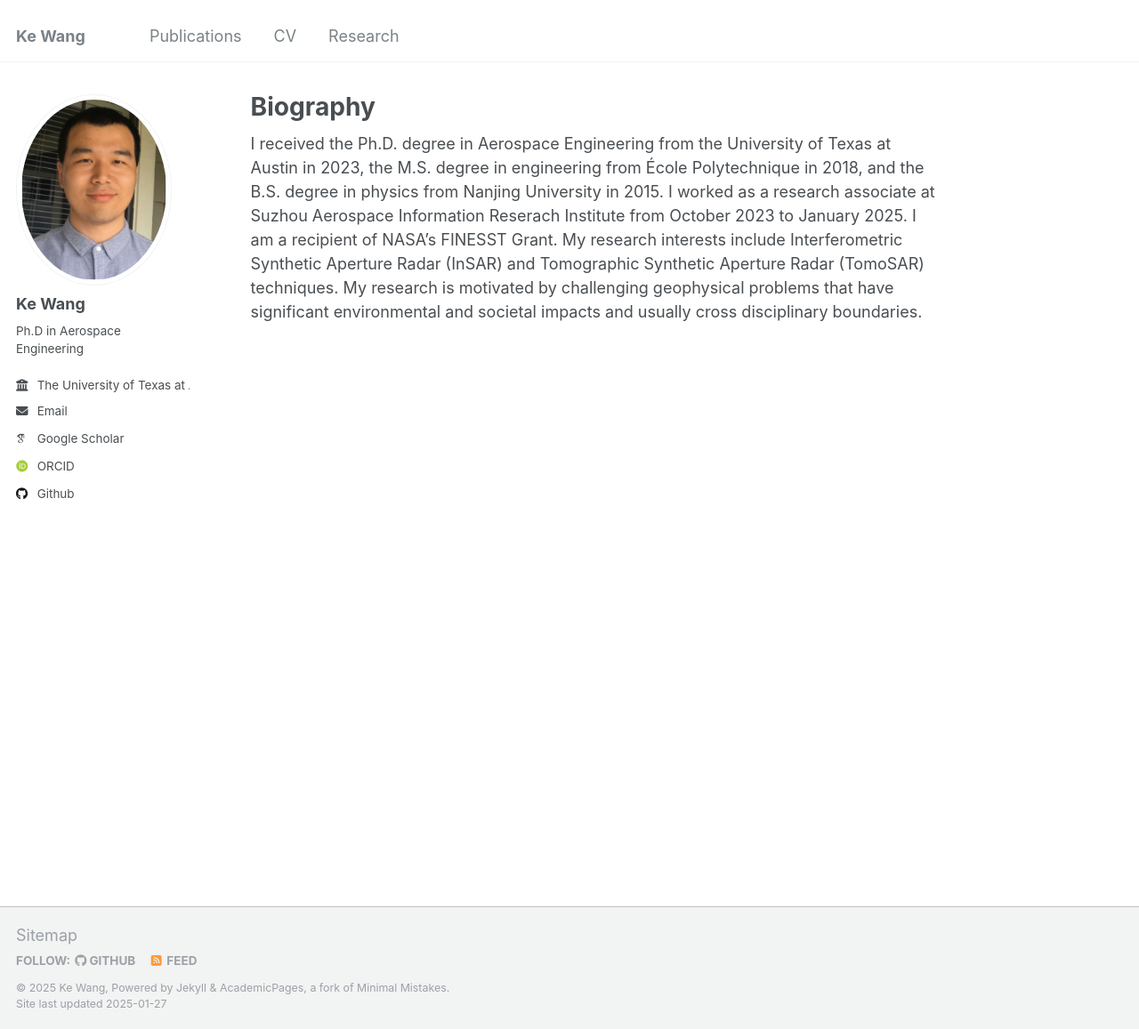
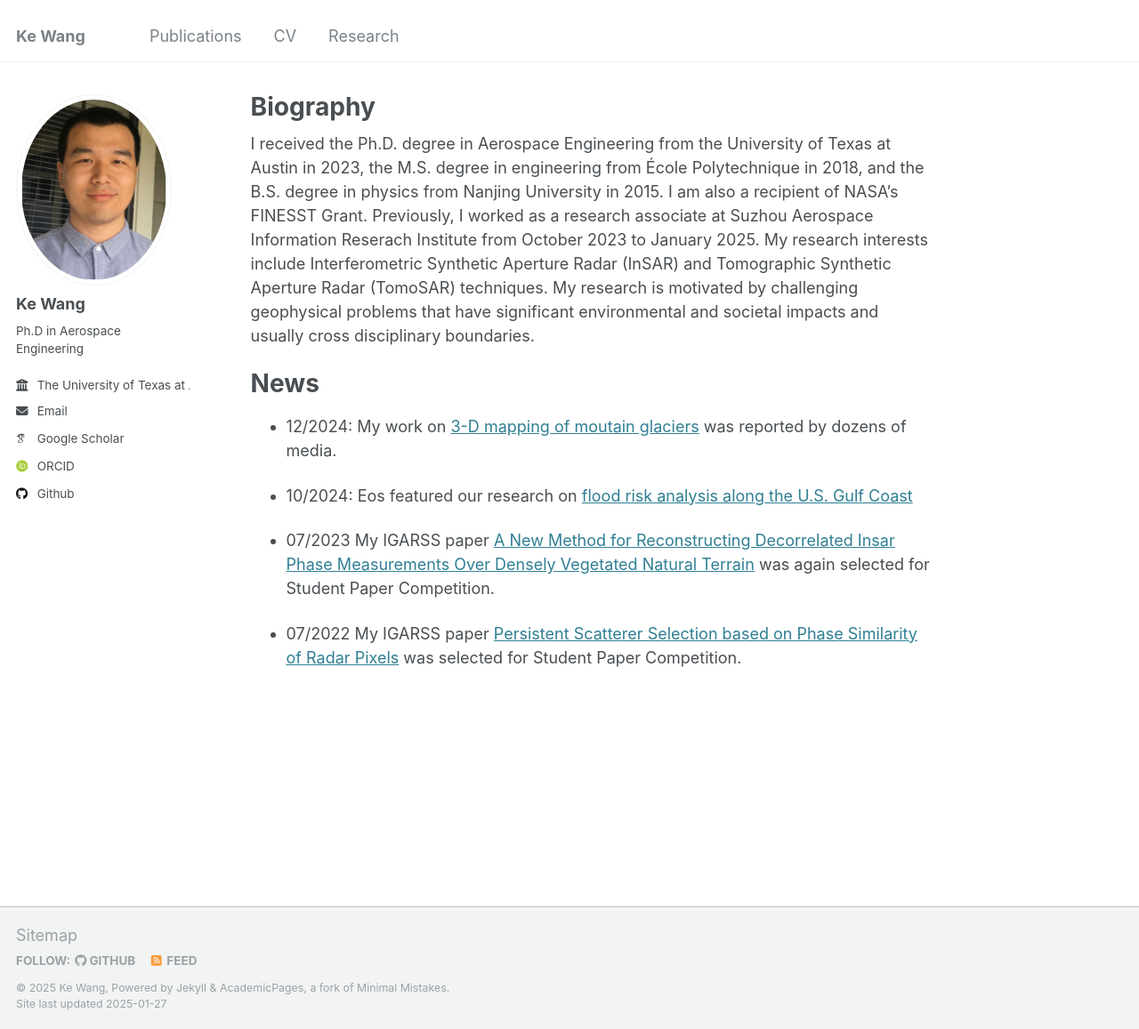
Before and after one commit to aik9508/aik9508.github.io, a Jekyll site: the page built from _pages/about.md, in a window 1280 px wide and 1157 px high. Shown: the whole window at 89% size. Built offline with Jekyll 4.4.1, drawn with Linux system fonts in a browser that asks for light colours; some web fonts are replaced.

Commit message:
update news

```diff
--- a/_pages/about.md
+++ b/_pages/about.md
@@ -7,4 +7,15 @@ redirect_from:
   - /about.html
 ---
 
-I received the Ph.D. degree in Aerospace Engineering from the University of Texas at Austin in 2023, the M.S. degree in engineering from École Polytechnique in 2018, and the B.S. degree in physics from Nanjing University in 2015. I worked as a research associate at Suzhou Aerospace Information Reserach Institute from October 2023 to January 2025. I am a recipient of NASA's FINESST Grant. My research interests include Interferometric Synthetic Aperture Radar (InSAR) and Tomographic Synthetic Aperture Radar (TomoSAR) techniques. My research is motivated by challenging geophysical problems that have significant environmental and societal impacts and usually cross disciplinary boundaries.
+I received the Ph.D. degree in Aerospace Engineering from the University of Texas at Austin in 2023, the M.S. degree in engineering from École Polytechnique in 2018, and the B.S. degree in physics from Nanjing University in 2015. I am also a recipient of NASA's FINESST Grant. Previously, I worked as a research associate at Suzhou Aerospace Information Reserach Institute from October 2023 to January 2025. My research interests include Interferometric Synthetic Aperture Radar (InSAR) and Tomographic Synthetic Aperture Radar (TomoSAR) techniques. My research is motivated by challenging geophysical problems that have significant environmental and societal impacts and usually cross disciplinary boundaries.
+
+
+News
+======
+* 12/2024: My work on [3-D mapping of moutain glaciers](https://tech.gmw.cn/2024-12/20/content_37748348.htm) was reported by dozens of media.
+
+* 10/2024: Eos featured our research on [flood risk analysis along the U.S. Gulf Coast](https://eos.org/research-spotlights/subtle-coastal-sinking-raises-storm-surge-risks)
+
+* 07/2023 My IGARSS paper [A New Method for Reconstructing Decorrelated Insar Phase Measurements Over Densely Vegetated Natural Terrain](https://doi.org/10.1109/IGARSS52108.2023.10282116) was again selected for Student Paper Competition.
+
+* 07/2022 My IGARSS paper [Persistent Scatterer Selection based on Phase Similarity of Radar Pixels](https://doi.org/10.1109/IGARSS46834.2022.9884255) was selected for Student Paper Competition.
```
Also changed, not shown: _pages/talks.html (deleted, +0 -16 lines), _publications/2009-10-01-paper-title-number-1.md (deleted, +0 -14 lines), _publications/2010-10-01-paper-title-number-2.md (deleted, +0 -14 lines), _publications/2015-10-01-paper-title-number-3.md (deleted, +0 -14 lines), _publications/2024-02-17-paper-title-number-4.md (deleted, +0 -13 lines).
